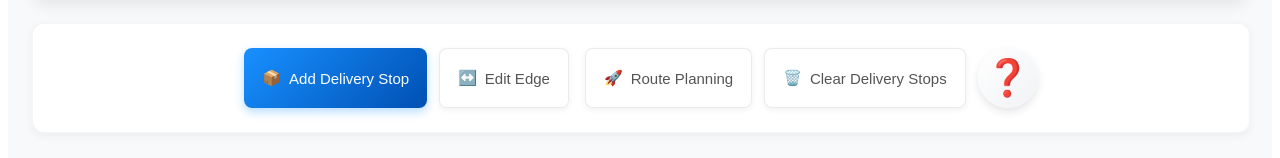
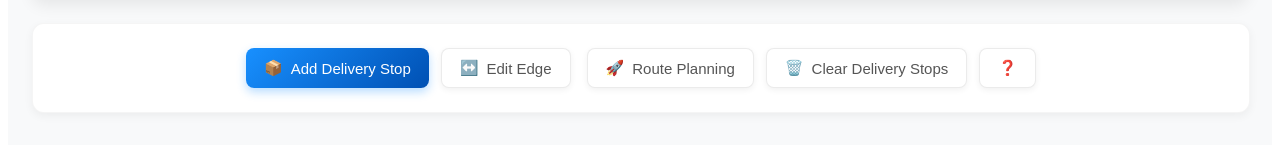
Before and after one commit to LipZou/OrionPath, a React (Create React App) app in the folder frontend/: page / in a window 1280 px wide. Both pictures are taken after a click on the button "Enter". Shown: the part 753-911 px from the top of the page. Built offline with nearby package versions, Linux system fonts and the light colour scheme; no server answers.

Commit message:
final improvements in UI

```diff
--- a/frontend/src/components/AboutModal.js
+++ b/frontend/src/components/AboutModal.js
@@ -11,10 +11,17 @@ const AboutModal = ({onClose}) => {
                     <h3 className="about-title">About Our Project</h3>
                     <button className="modal-close-button" onClick={onClose}>×</button>
                 </div>
-                <p>
-                    Welcome! This application was developed to optimize delivery routes with
-                    customized time windows according to the needs of delivery drivers.
-
+                <p className="welcome-text">
+                    Welcome!
+                </p>
+                <p className="about-text">
+                    This application was developed to optimize delivery routes with
+                    customized time windows according to the needs of delivery drivers. To add delivery stops, click on
+                    "📦 Add Delivery Stop" in the bottom panel and select a node on the map. To edit an edge, click on
+                    "↔️ Edit Edge" and select an edge on the map. To start over, click on "🗑️ Clear Delivery Stops".
+                </p>
+                <p className="enjoy-text">
+                    Enjoy!
                 </p>
             </div>
         </>
--- a/frontend/src/components/SidePanel.js
+++ b/frontend/src/components/SidePanel.js
@@ -29,7 +29,7 @@ const SidePanel = ({ onComputePlan, onClearAll, mode, setMode, setShowAboutModal
           <span role="img" aria-label="wastebasket">🗑️</span>
           Clear Delivery Stops
         </button>
-        <button className="app-title-emoji2" onClick={() => {setShowAboutModal(true)}}>❓</button>
+        <button className="about-button" onClick={() => {setShowAboutModal(true)}}>❓</button>
       </div>
     </nav>
   );
--- a/frontend/src/styles/AboutModal.css
+++ b/frontend/src/styles/AboutModal.css
@@ -16,7 +16,7 @@
   left: 50%;
   transform: translate(-50%, -50%);
   background: white;
-  padding: 24px;
+  padding: 24px 24px 16px 24px;
   border-radius: 12px;
   box-shadow: 0 4px 16px rgba(0, 0, 0, 0.12);
   z-index: 1001;
@@ -24,6 +24,21 @@
   max-width: 90vw;
   box-sizing: border-box;
   animation: slideIn 0.3s ease-out;
+}
+
+.about-modal .welcome-text {
+  margin: 12px;
+ text-align: center;
+}
+
+.about-modal .about-text {
+  margin: 5px;
+ align-items: center;
+}
+
+.about-modal .enjoy-text {
+  margin: 10px;
+ text-align: center;
 }
 
 .about-header {
--- a/frontend/src/styles/SidePanel.css
+++ b/frontend/src/styles/SidePanel.css
@@ -37,6 +37,25 @@
   border: 1px solid rgba(0, 0, 0, 0.08);
 }
 
+.about-button {
+
+  padding: 10px 18px;
+  border: none;
+  border-radius: 8px;
+  cursor: pointer;
+  font-size: 15px;
+  font-weight: 500;
+  display: flex;
+  align-items: center;
+  gap: 8px;
+  background: white;
+  color: #555;
+  transition: all 0.2s ease;
+  justify-content: center;
+  box-shadow: 0 2px 6px rgba(0, 0, 0, 0.06);
+  border: 1px solid rgba(0, 0, 0, 0.08);
+}
+
 /* Hover states */
 .mode-button:hover,
 .plan-button:hover {
@@ -53,6 +72,11 @@
   box-shadow: 0 4px 10px rgba(0, 0, 0, 0.08);
   color: #ff4d4f;
   border-color: #ffccc7;
+}
+
+.about-button:hover {
+  transform: translateY(-2px);
+  box-shadow: 0 4px 10px rgba(0, 0, 0, 0.08);
 }
 
 /* Active states */
@@ -79,7 +103,8 @@
 /* Button icons */
 .mode-button span,
 .plan-button span,
-.clear-button span {
+.clear-button span,
+.about-button span{
   display: inline-flex;
   align-items: center;
 }
@@ -100,4 +125,9 @@
     font-size: 13px;
     min-width: 100px;
   }
+
+  .about-button {
+    padding: 8px 14px;
+    font-size: 13px;
+  }
 }
```
